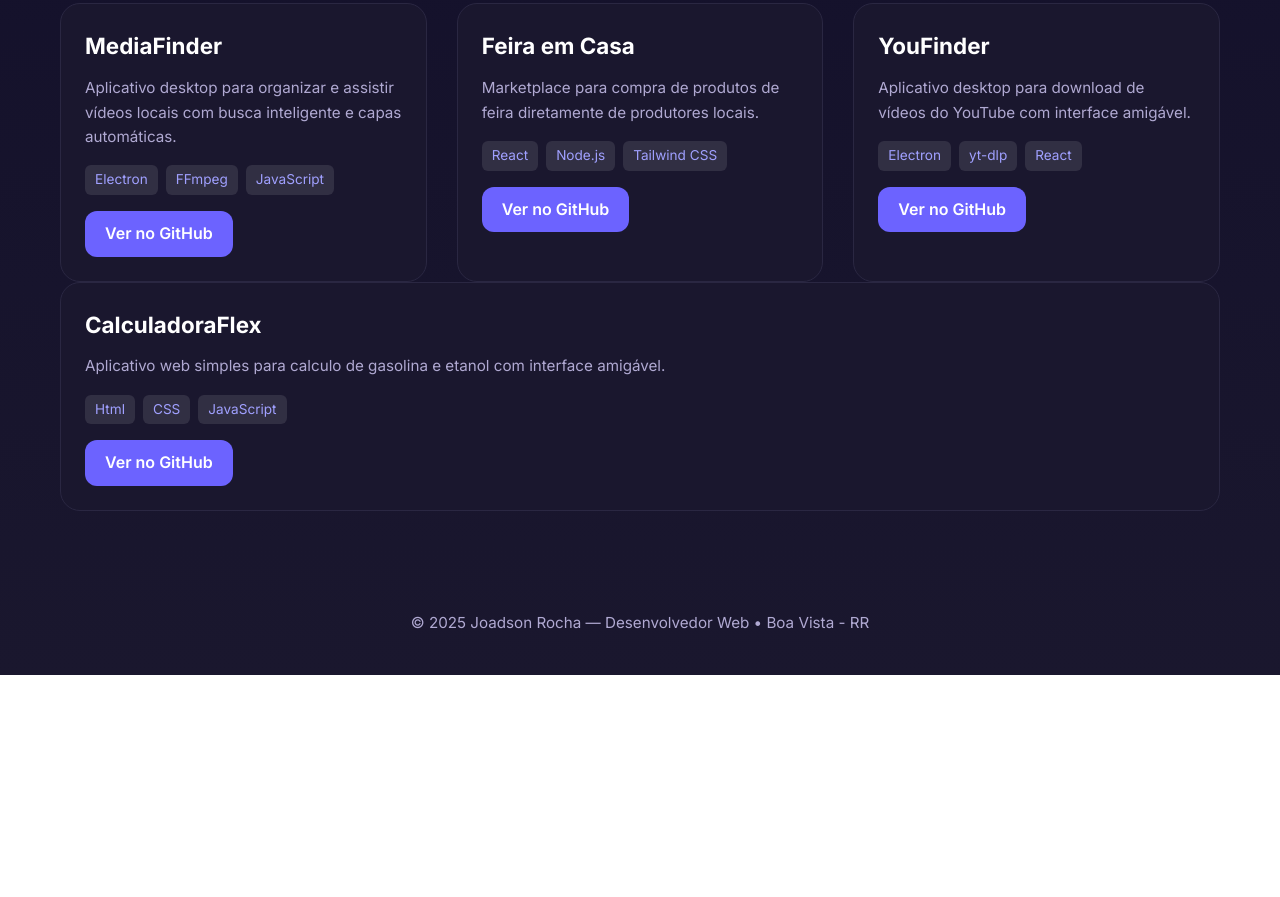
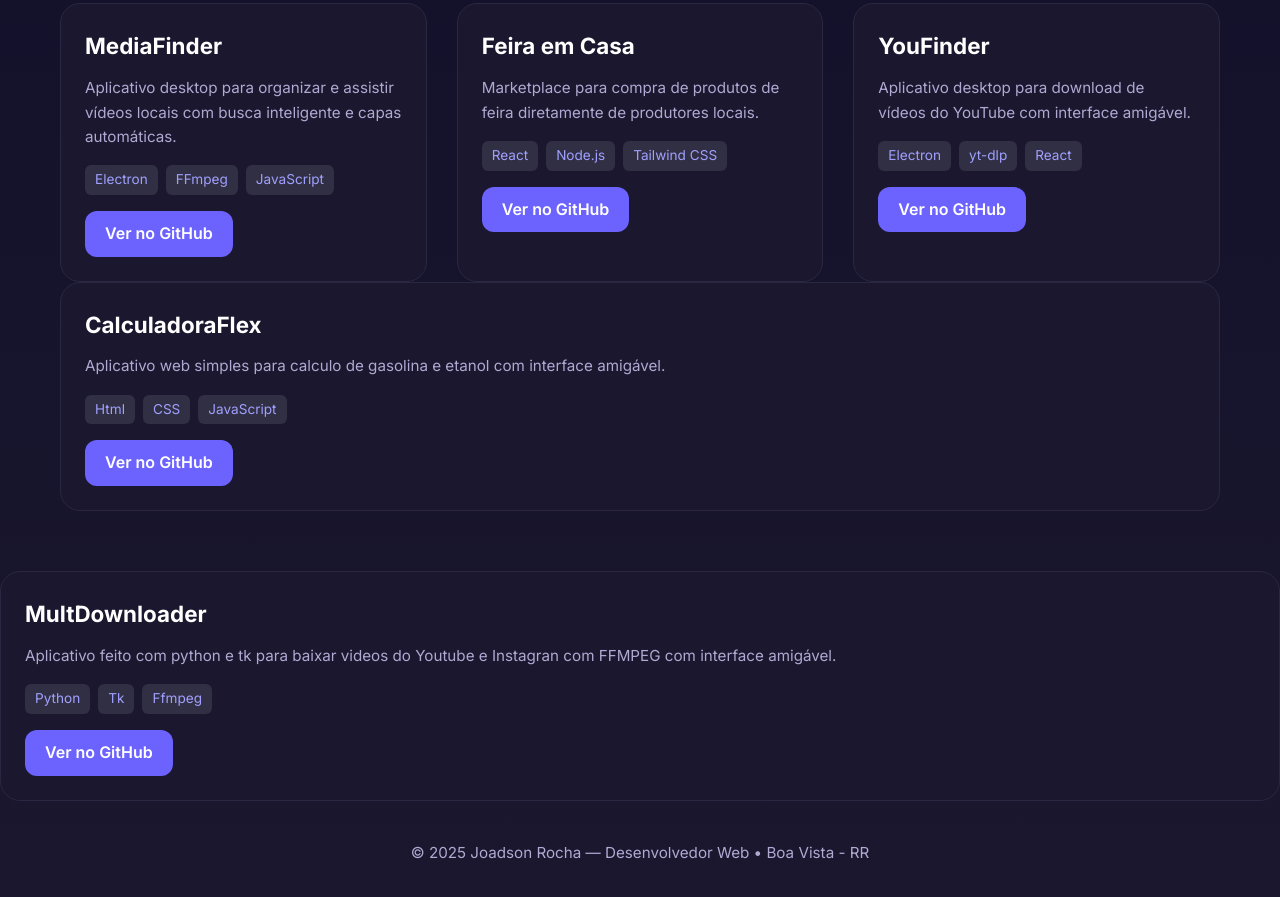
Before and after one commit to JoadsonRocha/MeuGit, a plain HTML site: page index.html in a window 1280 px wide. Shown: the part 747-1644 px from the top of the page. Before the commit the page ends 1422 px from the top, so only its background shows below. Drawn offline with Linux system fonts and the light colour scheme.

Commit message:
atualizado redes sociais

```diff
--- a/index.html
+++ b/index.html
@@ -229,7 +229,7 @@
         <a href="https://www.linkedin.com/in/joadson-rocha" target="_blank" class="contact-link">
           <i class="fab fa-linkedin"></i> LinkedIn
         </a>
-        <a href="https://instagram.com/rochajoadson" target="_blank" class="contact-link">
+        <a href="https://instagram.com/joadsonrocha_29" target="_blank" class="contact-link">
           <i class="fab fa-instagram"></i> Instagram
         </a>
         <a href="https://leving.com.br" target="_blank" class="contact-link">
@@ -284,6 +284,17 @@
           <a href="https://github.com/JoadsonRocha/CalculadoraFlex" class="btn">Ver no GitHub</a>
         </div>
       </div>
+     <div class="project-card">
+          <h3>MultDownloader</h3>
+          <p>Aplicativo feito com python e tk para baixar videos do Youtube e Instagran com FFMPEG  com interface amigável.</p>
+          <div class="tech">
+            <span>Python</span>
+            <span>Tk</span>
+            <span>Ffmpeg</span>
+          </div>
+          <a href="https://github.com/JoadsonRocha/MultDownloader" class="btn">Ver no GitHub</a>
+        </div>
+      </div>
     </section>
   </div>
 
```
